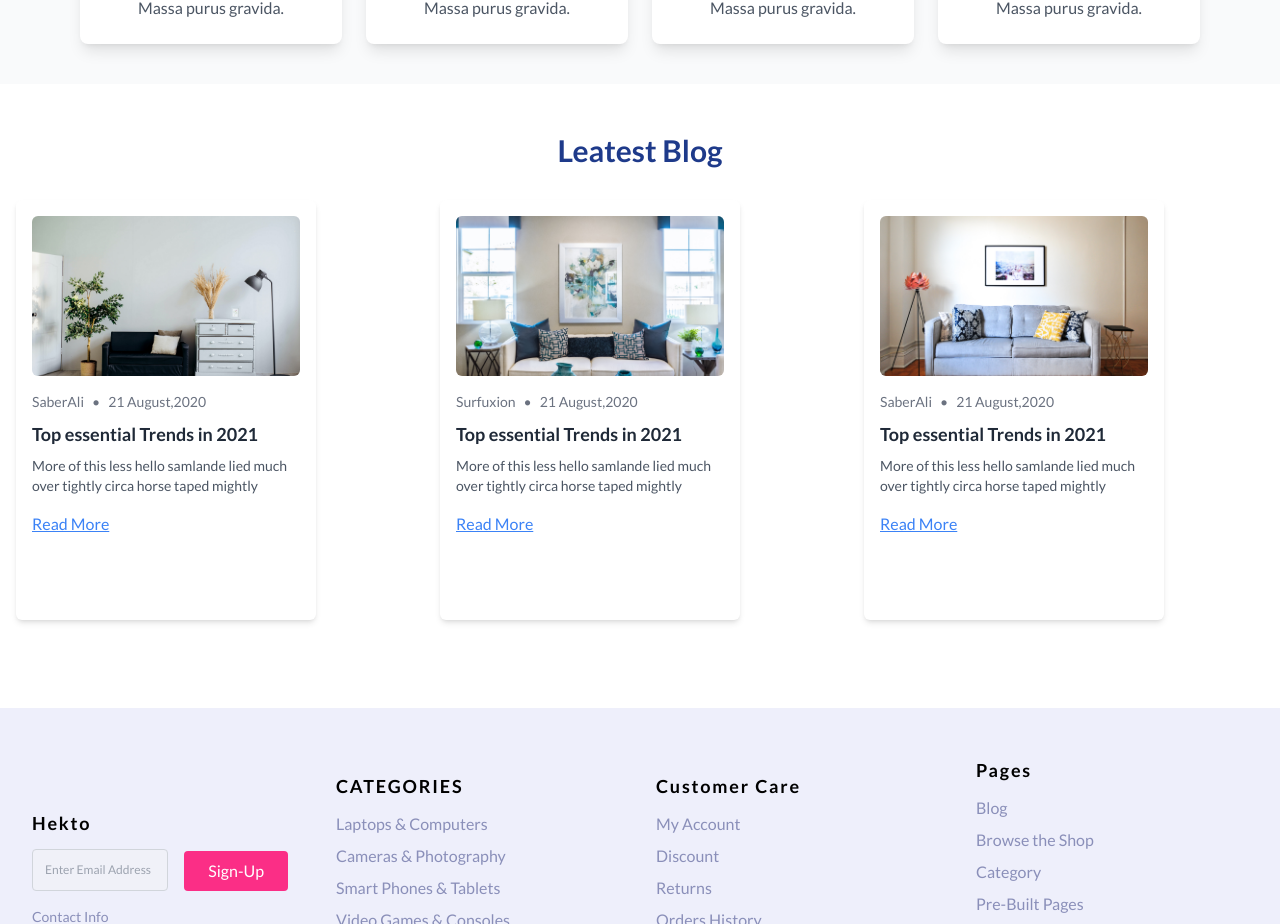
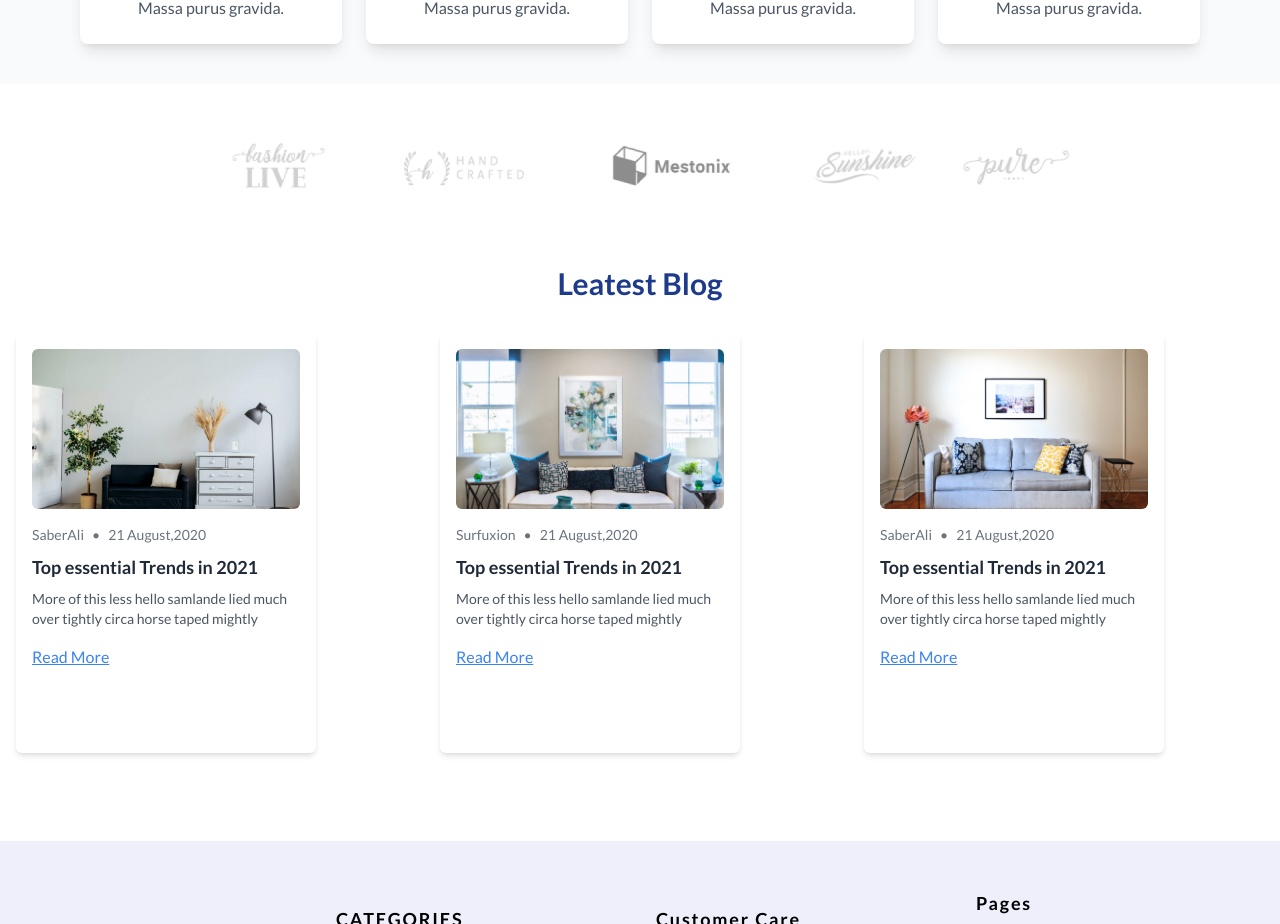
Before and after one commit to hibaziaa/figma-hackathon, a Next.js app: page / in a window 1280 px wide. Shown: the part 3158-4082 px from the top of the page. Built offline with nearby package versions, Linux system fonts and the light colour scheme.

Commit message:
added a brand logos component

```diff
--- /dev/null
+++ b/src/app/components/brands.tsx
@@ -0,0 +1,10 @@
+import Image from "next/image";
+import React from "react";
+
+export default function BrandsImg(){
+    return(
+        <div className="flex items-center justify-center mt-10">
+        <Image src={'/images/componentImage.png'} width={904} height={93} alt="brands-banner" />
+        </div>
+    )
+}
--- a/src/app/components/footer.tsx
+++ b/src/app/components/footer.tsx
@@ -148,4 +148,4 @@ function Footer() {
   )
 }
 
-export default Footer
+export default Footer;
--- a/src/app/page.tsx
+++ b/src/app/page.tsx
@@ -1,4 +1,5 @@
 import LatestBlog from "./components/blogs";
+import BrandsImg from "./components/brands";
 import FeaturedProduct from "./components/featuredProducts";
 import Hero from "./components/hero";
 import Offers from "./components/offer";
@@ -7,11 +8,12 @@ import Products from "./components/products";
 export default function Home() {
   return (
     <>
-    <Hero />
-    <FeaturedProduct />
-    <Products />
-    <Offers />
-    <LatestBlog />
+      <Hero />
+      <FeaturedProduct />
+      <Products />
+      <Offers />
+      <BrandsImg />
+      <LatestBlog />
     </>
   );
 }
```
Also changed, not shown: public/images/componentImage.png (added).
